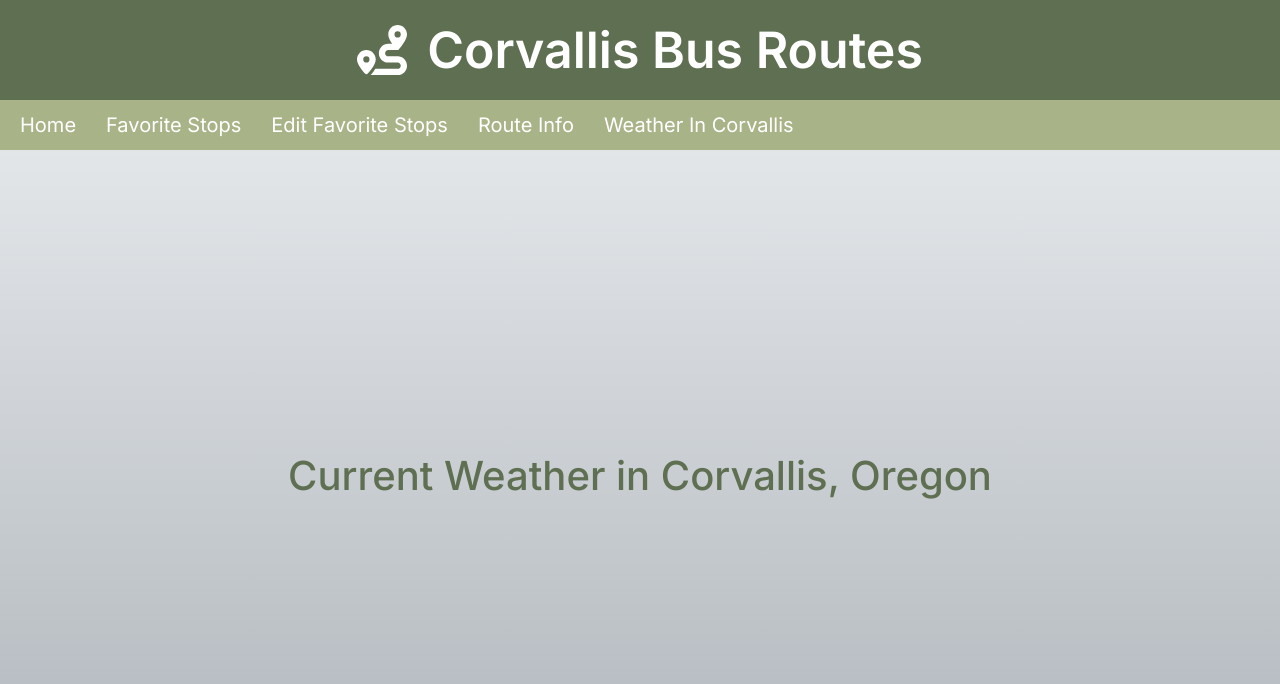
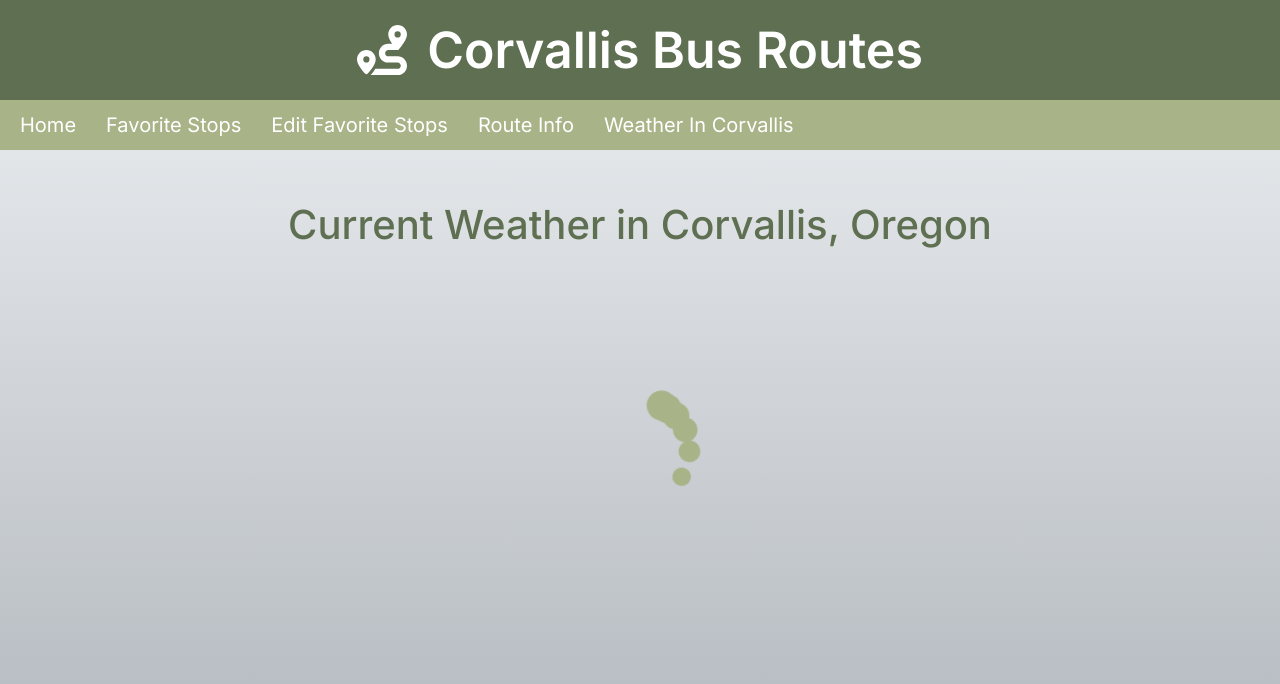
Before and after one commit to shantimorrell/cs494-final-project, a Next.js app: page /weather in a window 1280 px wide. Shown: the top 684 px of the page. Built offline with nearby package versions, Linux system fonts and the light colour scheme; no server answers.

Commit message:
Added loading to all pages except home

```diff
--- a/src/app/components/spinner.css
+++ b/src/app/components/spinner.css
@@ -1,7 +1,10 @@
 .sk-chase {
-  width: 40px;
-  height: 40px;
-  position: relative;
+  width: 100px;
+  height: 100px;
+  /* position: relative; */
+  position: absolute;
+  top: 50%;
+  left: calc(50vw - 50px);
   animation: sk-chase 2.5s infinite linear both;
 }
 
@@ -17,9 +20,9 @@
 .sk-chase-dot:before {
   content: '';
   display: block;
-  width: 25%;
-  height: 25%;
-  background-color: #fff;
+  width: 30%;
+  height: 30%;
+  background-color: #a9b388;
   border-radius: 100%;
   animation: sk-chase-dot-before 2.0s infinite ease-in-out both;
 }
@@ -52,3 +55,9 @@
     transform: scale(1.0);
   }
 }
+
+@media screen and (max-width: 800px) {
+  .sk-chase {
+    top: calc(75vh);
+  }
+}
--- a/src/app/viewStops/page.js
+++ b/src/app/viewStops/page.js
@@ -44,6 +44,7 @@ export default function ViewStops() {
         setError(null);
       } catch (err) {
         setError(true);
+        setLoading(false)
         console.error(err);
       }
     }
@@ -64,7 +65,7 @@ export default function ViewStops() {
         </div>
         <div className="stop-landing-page-description">
           {loading && <Spinner />}
-          {!data && (
+          {!loading && !data && (
             <div>
               <p>You don't have any favorite stops yet!</p>
               <button className="add-stops-button">
--- a/src/app/weather/page.js
+++ b/src/app/weather/page.js
@@ -8,21 +8,26 @@ import {
   faWind,
 } from "@fortawesome/free-solid-svg-icons";
 import "./weather.css";
+import { Spinner } from "../components/spinner";
 export default function Weather() {
   const [weather, setWeather] = useState("");
+  const [loading, setLoading] = useState(false)
   useEffect(() => {
     async function fetchWeather() {
+      setLoading(true)
       const weather_response = await fetch(
         "https://api.openweathermap.org/data/2.5/forecast?lat=44.5645659&lon=-123.2620435&appid=4cbd262696137f2d879fbd6b01b274ea"
       );
       const weather_json = await weather_response.json();
       setWeather(weather_json);
+      setLoading(false)
     }
     fetchWeather();
   }, []);
   return (
     <div className="weather-background">
       <h1 className="weather-title">Current Weather in Corvallis, Oregon</h1>
+      {loading && <Spinner />}
       {weather && (
         <div className="weather-info-boxes-container">
           <div className="temp-humidity-box">
--- a/src/app/weather/weather.css
+++ b/src/app/weather/weather.css
@@ -4,8 +4,14 @@
   min-height: calc(100vh - 150px);
   display: flex;
   flex-direction: column;
-  justify-content: center;
+  /* justify-content: center; */
   align-items: center;
+}
+
+@media screen and (min-width: 650px) {
+  .weather-background {
+    padding: 50px 0px 0px 0px;
+  }
 }
 
 .weather-title {
```
Also changed, not shown: src/app/editStops/page.js (+8 -0 lines), src/app/viewRoute/layout.js (+8 -0 lines).
